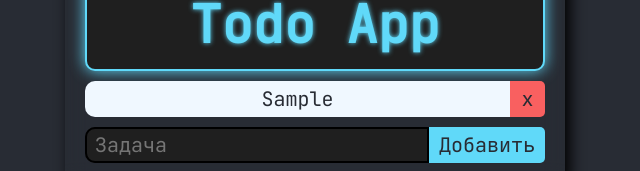
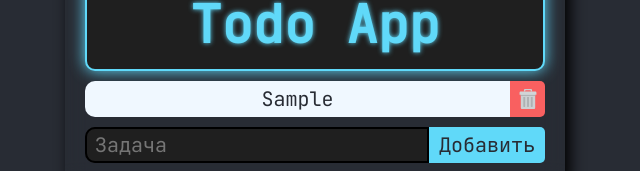
Before and after one commit to dskyworks/React-Todo, a React (Create React App) app: page / in a window 1280 px wide. Both pictures are taken after typing "Sample" into the empty fields and a click on the button "Добавить". Shown: the part 340-511 px from the top of the page, without its empty margins (325-965 px from the left). Built offline with nearby package versions, Linux system fonts and the light colour scheme.

Commit message:
Отделяет компонент TodoItem

```diff
--- a/src/App.css
+++ b/src/App.css
@@ -150,10 +150,23 @@ form {
 }
 
 .todo__btn-delete-task {
+  display: flex;
+  justify-content: center;
+  align-items: center;
   border-radius: 0 5px 5px 0;
   background-color: #f96060;
   width: 36px;
   transition: background-color 0.1s;
+}
+
+.todo__btn-delete-task::before {
+  position: absolute;
+  content: '';
+  display: block;
+  width: 20px;
+  height: 20px;
+  background-repeat: no-repeat;
+  background-image: url('./assets/trash.svg');
 }
 
 .todo__btn-delete-task:hover,
--- a/src/App.jsx
+++ b/src/App.jsx
@@ -1,6 +1,8 @@
 import './App.css';
 import {useEffect, useRef, useState} from "react";
 import TodoInput from "./components/TodoInput";
+import TodoList from "./components/TodoList";
+import TodoItem from "./components/TodoItem";
 
 function App() {
   const [inputValue, setInputValue] = useState('');
@@ -39,23 +41,14 @@ function App() {
     })])
   }
 
-  const taskList = tasks.map((t, idx) => (
-    <li
+  const taskList = tasks.map((task, idx) => (
+    <TodoItem
       key={idx}
-      className="todo__item">
-      <span
-        onClick={(e) => handleToggleDoneTask(e, t)}
-        className={
-          t.done
-            ? "todo__name todo__name--done"
-            : "todo__name"}>{t.value}
-      </span>
-      <button
-        className="todo__btn todo__btn-delete-task"
-        onClick={() => handleDeleteTask(t)}>
-        x
-      </button>
-    </li>))
+      handleToggleDoneTask={handleToggleDoneTask}
+      task={task}
+      handleDeleteTask={handleDeleteTask}
+    />
+    ))
 
     useEffect(() => {
       localStorage.setItem('items', JSON.stringify(tasks))
@@ -66,9 +59,7 @@ function App() {
       <header className="App-header">
         <div className="todo">
           <h1>Todo App</h1>
-          <ul className="todo__list">
-            {taskList}
-          </ul>
+          <TodoList taskList={taskList} />
           <TodoInput
             handleAddTask={handleAddTask}
             inputRef={inputRef}
--- /dev/null
+++ b/src/components/TodoItem.jsx
@@ -0,0 +1,20 @@
+const TodoItem = ({handleToggleDoneTask, task, handleDeleteTask}) => {
+  return (
+    <li
+      className="todo__item">
+      <span
+        onClick={(e) => handleToggleDoneTask(e, task)}
+        className={
+          task.done
+            ? "todo__name todo__name--done"
+            : "todo__name"}>{task.value}
+      </span>
+      <button
+        className="todo__btn todo__btn-delete-task"
+        onClick={() => handleDeleteTask(task)}>
+      </button>
+    </li>
+  )
+}
+
+export default TodoItem;
--- /dev/null
+++ b/src/components/TodoList.jsx
@@ -0,0 +1,9 @@
+const TodoList = (props) => {
+  return (
+    <ul className="todo__list">
+      {props.taskList}
+    </ul>
+  )
+}
+
+export default TodoList;
```
Also changed, not shown: src/assets/trash.svg (added).
